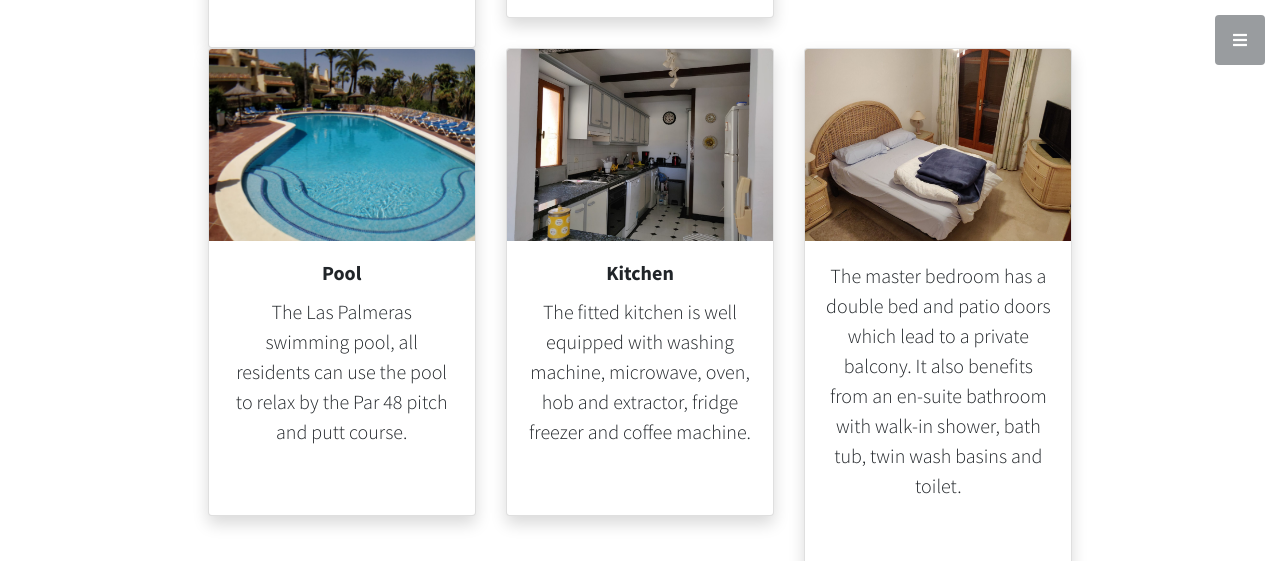
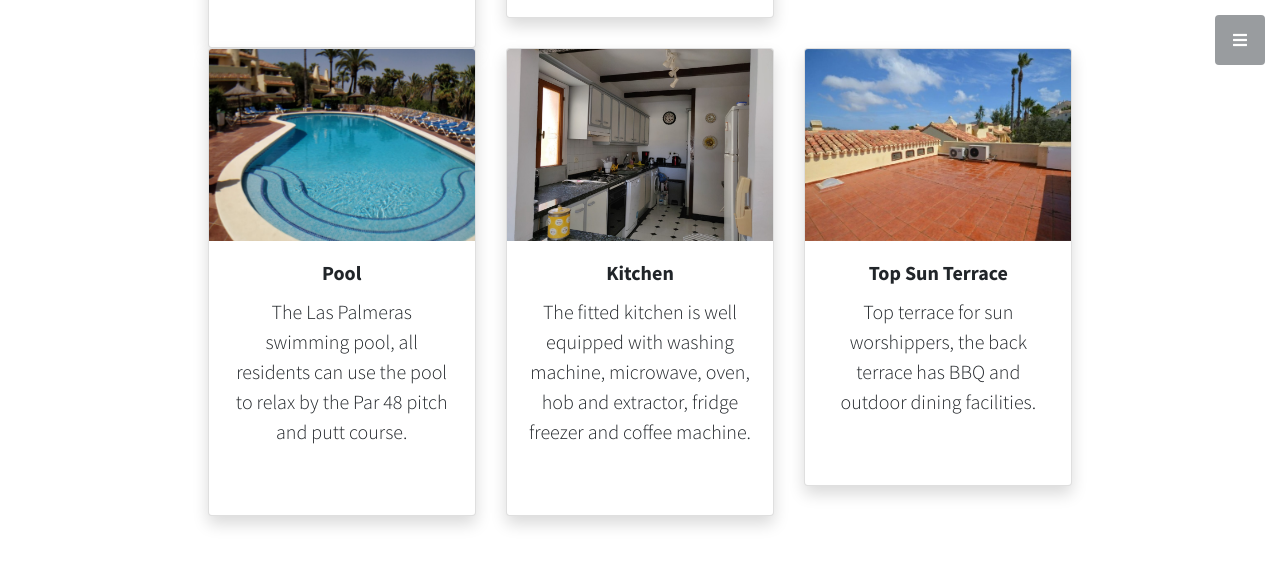
Before and after one commit to richsteer/richsteer.github.io, a Jekyll site: the page built from index.html, in a window 1280 px wide and 900 px high, scrolled down 3595 px, cut to the strip 0-561 px from the top of the window. Built offline with Jekyll 4.4.1, drawn with Linux system fonts in a browser that asks for light colours; some of the changed text lies outside the part shown.

Commit message:
Update index.html

```diff
--- a/index.html
+++ b/index.html
@@ -161,11 +161,11 @@ title: Las Palameras 9
 
                             <div class="col">
                                 <div class="card shadow">
-                                    <img src="assets/img/la-manga-club-villa-las-palmeras-9-masterbedroom.jpg" class="card-img-top" alt="..">
+                                    <img src="assets/img/la-manga-club-villa-las-palmeras-9-Top-Sun-Terrace.jpg" class="card-img-top" alt="..">
                                     <div class="card-body">
-                                        <!--<h5 class="card-title">Card title</h5>-->
-                                        <p class="lead mb-5">The master bedroom has a double bed and patio doors which lead to a private balcony. It also benefits from an en-suite  bathroom with walk-in shower, bath tub, twin wash basins and toilet.</p>
-                                        <!--<a href="#" class="btn btn-primary">Go somewhere</a>-->
+                                        <h5 class="card-title">Top Sun Terrace</h5>
+                                        <p class="lead mb-5">Top terrace for sun worshippers, the back terrace has BBQ and outdoor dining facilities.
+                                        </p>
                                     </div>
                                 </div>
                             </div>
@@ -242,7 +242,6 @@ title: Las Palameras 9
                     <p class="lead mb-5">
                     </p>
                     <p class="lead mb-5">
-                        Terrace with barbeque and outdoor dining facilities.
                     </p>
                     <p class="lead mb-5">
                         Guests staying at this property benefit from residents' rates for La Manga Club rounds of golf.
```
